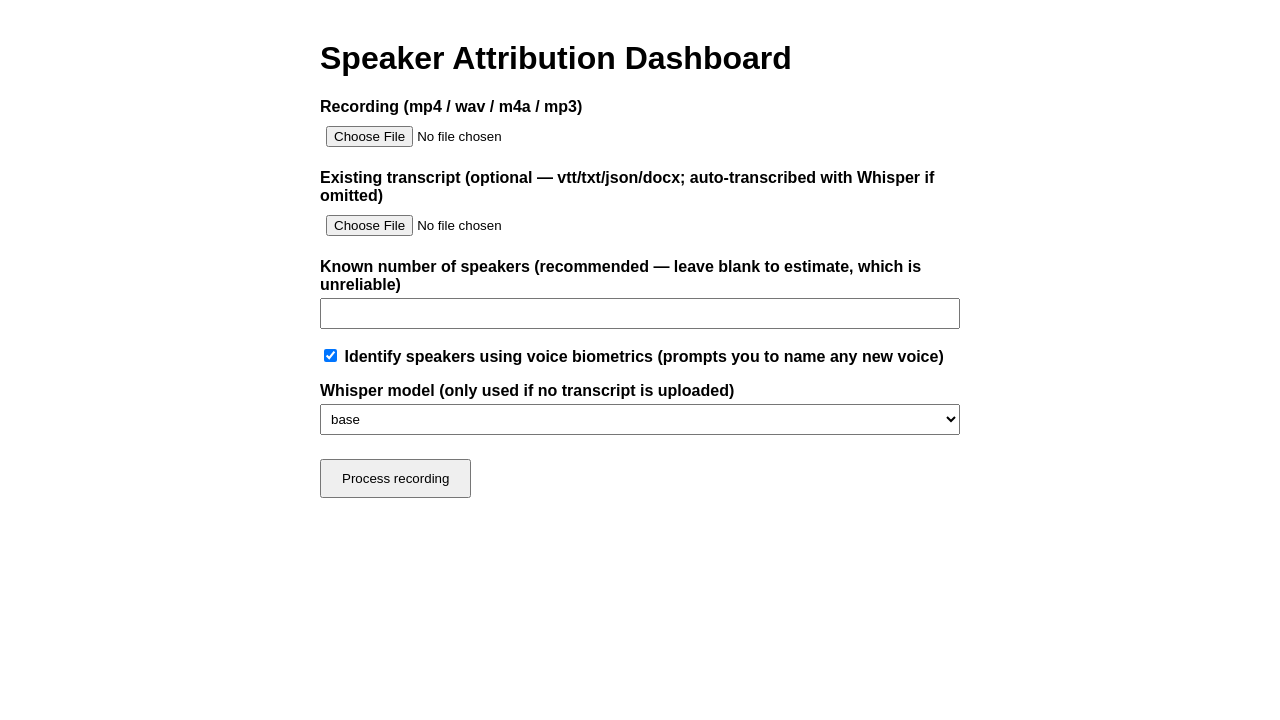
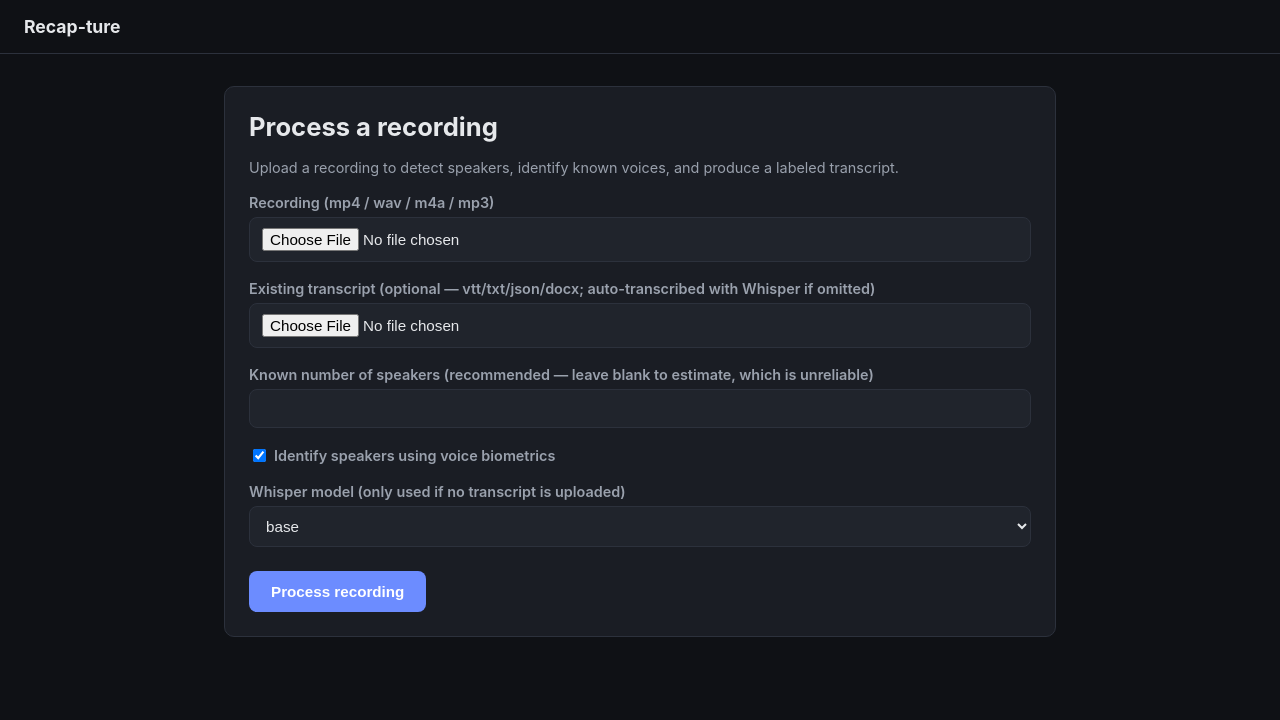
Before and after one commit to BilalTheOne/recap-ture-, a FastAPI app: page / in a window 1280 px wide. Shown: the top 720 px of the page. Run offline with FastAPI, Linux system fonts and the light colour scheme.

Commit message:
Redesign dashboard UI with shared styling and add Chart.js speaker timeline visualization

```diff
--- a/webapp/app.py
+++ b/webapp/app.py
@@ -17,6 +17,7 @@ from pathlib import Path
 
 from fastapi import FastAPI, File, Form, Request, UploadFile
 from fastapi.responses import FileResponse, RedirectResponse
+from fastapi.staticfiles import StaticFiles
 from fastapi.templating import Jinja2Templates
 
 import pipeline
@@ -28,6 +29,7 @@ VOICEPRINTS_DIR = "voiceprints"
 JOBS_DIR = Path("output/web")
 
 app = FastAPI(title="Speaker Attribution Dashboard")
+app.mount("/static", StaticFiles(directory=str(Path(__file__).parent / "static")), name="static")
 templates = Jinja2Templates(directory=str(Path(__file__).parent / "templates"))
 
 
@@ -40,6 +42,7 @@ class Job:
     speaker_timeline: list = field(default_factory=list)
     renames: dict = field(default_factory=dict)
     final_lines: list = field(default_factory=list)
+    final_timeline: list = field(default_factory=list)
     error: str | None = None
     resume_event: threading.Event = field(default_factory=threading.Event)
 
@@ -77,6 +80,8 @@ def _run_job(
                     speaker_timeline = pipeline.apply_cluster_renames(speaker_timeline, job.renames)
             else:
                 speaker_timeline = merge_consecutive_segments(speaker_timeline)
+
+        job.final_timeline = speaker_timeline
 
         job.status = "finalizing"
         transcript_lines = pipeline.get_transcript_lines(wav_path, transcript_path, whisper_model)
@@ -147,7 +152,9 @@ def job_status(request: Request, job_id: str):
 
     if job.status == "done":
         return templates.TemplateResponse(
-            request, "result.html", {"job_id": job_id, "lines": job.final_lines}
+            request,
+            "result.html",
+            {"job_id": job_id, "lines": job.final_lines, "timeline": job.final_timeline},
         )
 
     if job.status == "error":
--- /dev/null
+++ b/webapp/static/style.css
@@ -0,0 +1,166 @@
+:root {
+  --bg: #0f1115;
+  --panel: #1a1d24;
+  --panel-alt: #20242c;
+  --border: #2c313c;
+  --text: #e6e8eb;
+  --text-dim: #9aa1ad;
+  --accent: #6c8cff;
+  --accent-soft: rgba(108, 140, 255, 0.15);
+  --error: #ff6b6b;
+  --radius: 10px;
+}
+
+* { box-sizing: border-box; }
+
+body {
+  margin: 0;
+  font-family: -apple-system, "Segoe UI", Roboto, sans-serif;
+  background: var(--bg);
+  color: var(--text);
+}
+
+.topbar {
+  padding: 16px 24px;
+  border-bottom: 1px solid var(--border);
+}
+
+.brand {
+  color: var(--text);
+  font-weight: 700;
+  font-size: 1.1rem;
+  text-decoration: none;
+}
+
+.container {
+  max-width: 880px;
+  margin: 0 auto;
+  padding: 32px 24px 64px;
+}
+
+.card {
+  background: var(--panel);
+  border: 1px solid var(--border);
+  border-radius: var(--radius);
+  padding: 24px;
+  margin-bottom: 20px;
+}
+
+h1 { font-size: 1.6rem; margin-top: 0; }
+h2 { font-size: 1.1rem; color: var(--text-dim); font-weight: 600; }
+
+label {
+  display: block;
+  margin-top: 18px;
+  font-weight: 600;
+  font-size: 0.9rem;
+  color: var(--text-dim);
+}
+
+input[type="text"],
+input[type="number"],
+input[type="file"],
+select {
+  width: 100%;
+  margin-top: 6px;
+  padding: 10px 12px;
+  background: var(--panel-alt);
+  border: 1px solid var(--border);
+  border-radius: 8px;
+  color: var(--text);
+  font-size: 0.95rem;
+}
+
+input[type="checkbox"] {
+  width: auto;
+  margin-right: 8px;
+}
+
+.checkbox-row {
+  display: flex;
+  align-items: center;
+  margin-top: 18px;
+  font-weight: 600;
+  font-size: 0.9rem;
+}
+
+button {
+  margin-top: 24px;
+  padding: 12px 22px;
+  background: var(--accent);
+  color: white;
+  border: none;
+  border-radius: 8px;
+  font-size: 0.95rem;
+  font-weight: 600;
+  cursor: pointer;
+}
+
+button:hover { opacity: 0.9; }
+
+a { color: var(--accent); }
+
+.muted { color: var(--text-dim); font-size: 0.9rem; }
+
+.error-box {
+  color: var(--error);
+  white-space: pre-wrap;
+  background: rgba(255, 107, 107, 0.08);
+  border: 1px solid rgba(255, 107, 107, 0.3);
+  border-radius: 8px;
+  padding: 14px;
+}
+
+.spinner {
+  width: 28px;
+  height: 28px;
+  border: 3px solid var(--border);
+  border-top-color: var(--accent);
+  border-radius: 50%;
+  animation: spin 0.8s linear infinite;
+  margin: 12px 0;
+}
+
+@keyframes spin { to { transform: rotate(360deg); } }
+
+.cluster-card {
+  border: 1px solid var(--border);
+  border-radius: 8px;
+  padding: 14px 16px;
+  margin-top: 14px;
+  background: var(--panel-alt);
+}
+
+.downloads {
+  display: flex;
+  gap: 10px;
+  flex-wrap: wrap;
+  margin-bottom: 20px;
+}
+
+.downloads a {
+  padding: 8px 14px;
+  border: 1px solid var(--border);
+  border-radius: 8px;
+  text-decoration: none;
+  font-size: 0.85rem;
+}
+
+.transcript-line {
+  padding: 10px 0;
+  border-bottom: 1px solid var(--border);
+}
+
+.transcript-line .speaker {
+  font-weight: 700;
+  color: var(--accent);
+  margin-right: 6px;
+}
+
+.transcript-line .time {
+  color: var(--text-dim);
+  font-size: 0.78rem;
+  margin-right: 8px;
+}
+
+canvas { background: var(--panel-alt); border-radius: 8px; }
--- /dev/null
+++ b/webapp/templates/base.html
@@ -0,0 +1,17 @@
+<!DOCTYPE html>
+<html>
+<head>
+  <meta charset="utf-8">
+  <title>{% block title %}Speaker Attribution{% endblock %}</title>
+  <link rel="stylesheet" href="/static/style.css">
+  {% block head %}{% endblock %}
+</head>
+<body>
+  <header class="topbar">
+    <a href="/" class="brand">Recap-ture</a>
+  </header>
+  <main class="container">
+    {% block content %}{% endblock %}
+  </main>
+</body>
+</html>
--- a/webapp/templates/upload.html
+++ b/webapp/templates/upload.html
@@ -1,17 +1,9 @@
-<!DOCTYPE html>
-<html>
-<head>
-  <meta charset="utf-8">
-  <title>Speaker Attribution Dashboard</title>
-  <style>
-    body { font-family: sans-serif; max-width: 640px; margin: 40px auto; }
-    label { display: block; margin-top: 16px; font-weight: bold; }
-    input, select { width: 100%; padding: 6px; margin-top: 4px; box-sizing: border-box; }
-    button { margin-top: 24px; padding: 10px 20px; }
-  </style>
-</head>
-<body>
-  <h1>Speaker Attribution Dashboard</h1>
+{% extends "base.html" %}
+{% block title %}Upload — Recap-ture{% endblock %}
+{% block content %}
+<div class="card">
+  <h1>Process a recording</h1>
+  <p class="muted">Upload a recording to detect speakers, identify known voices, and produce a labeled transcript.</p>
   <form action="/jobs" method="post" enctype="multipart/form-data">
     <label>Recording (mp4 / wav / m4a / mp3)</label>
     <input type="file" name="recording" required>
@@ -22,10 +14,10 @@
     <label>Known number of speakers (recommended — leave blank to estimate, which is unreliable)</label>
     <input type="number" name="speakers" min="1">
 
-    <label>
-      <input type="checkbox" name="use_voiceprints" value="true" checked style="width:auto;display:inline;">
-      Identify speakers using voice biometrics (prompts you to name any new voice)
-    </label>
+    <div class="checkbox-row">
+      <input type="checkbox" id="use_voiceprints" name="use_voiceprints" value="true" checked>
+      <label for="use_voiceprints" style="margin:0;">Identify speakers using voice biometrics</label>
+    </div>
 
     <label>Whisper model (only used if no transcript is uploaded)</label>
     <select name="whisper_model">
@@ -38,5 +30,5 @@
 
     <button type="submit">Process recording</button>
   </form>
-</body>
-</html>
+</div>
+{% endblock %}
```
Also changed, not shown: webapp/templates/naming.html (+8 -18 lines), webapp/templates/result.html (+51 -22 lines), webapp/templates/status.html (+16 -18 lines).
